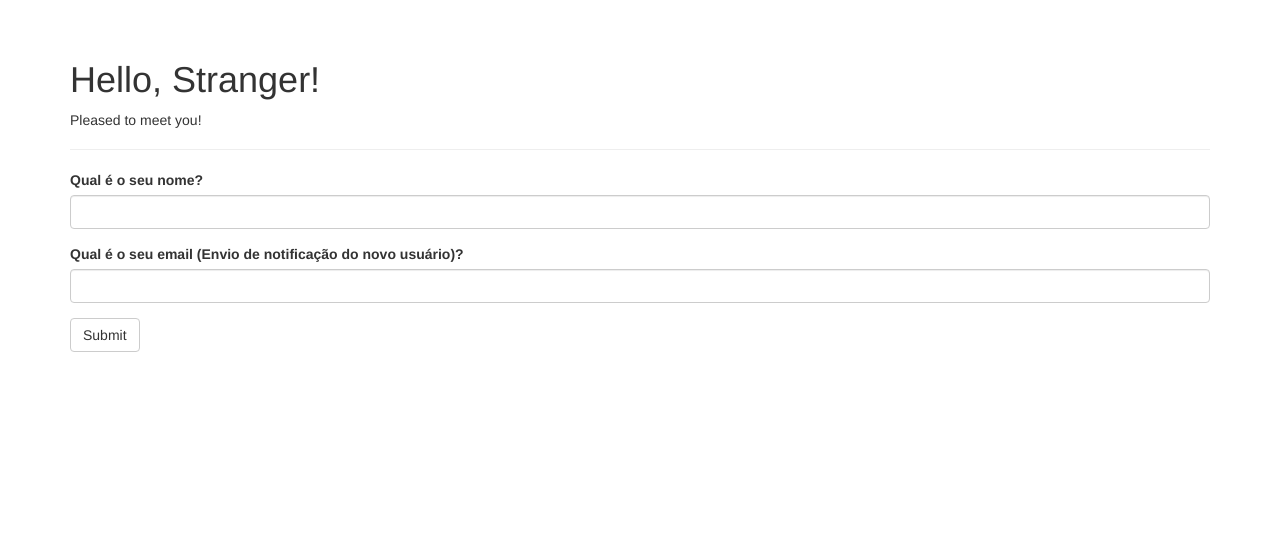
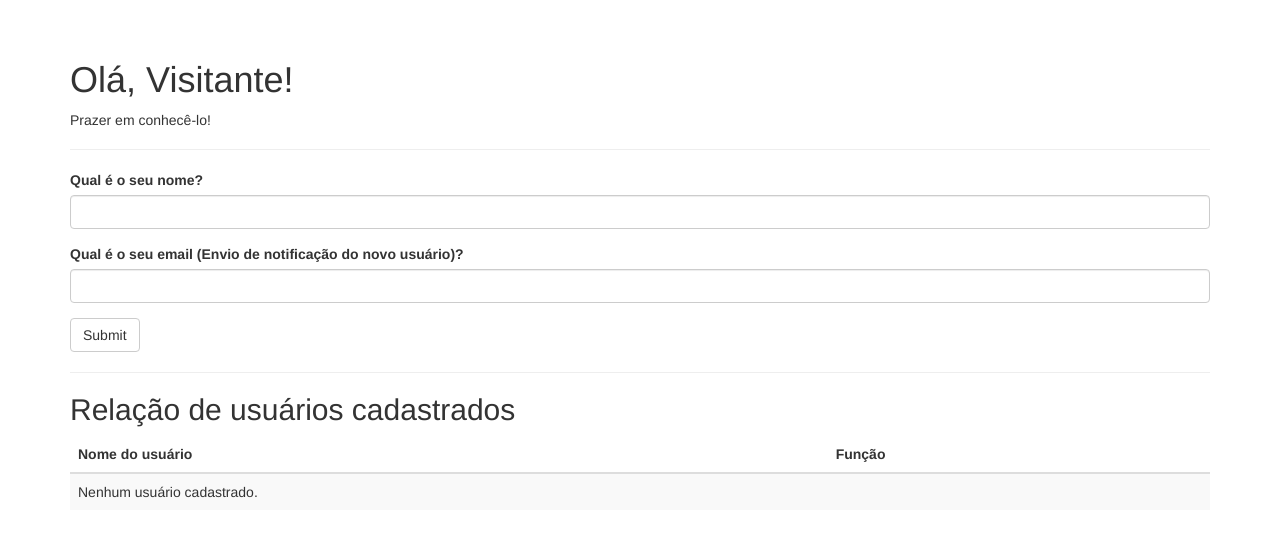
Before and after one commit to IFSP-PTBDSWS-Julio-Martin/Semana_13-Estrutura-Completa, a Flask app: page / in a window 1280 px wide. Shown: the part 52-589 px from the top of the page. Run offline with Flask 3, Linux system fonts and the light colour scheme; some libraries are stand-ins or nearby versions.

Commit message:
Update index.html

```diff
--- a/app/templates/index.html
+++ b/app/templates/index.html
@@ -1,16 +1,57 @@
+{# app/templates/index.html #}
 {% extends "base.html" %}
 {% import "bootstrap/wtf.html" as wtf %}
 
-{% block title %}Flasky{% endblock %}
+{% block title %}Avaliação contínua: Aula 080{% endblock %}
 
 {% block page_content %}
 <div class="page-header">
-    <h1>Hello, {% if name %}{{ name }}{% else %}Stranger{% endif %}!</h1>
-    {% if not known %}
-    <p>Pleased to meet you!</p>
-    {% else %}
-    <p>Happy to see you again!</p>
-    {% endif %}
+    <h1>Olá, {{ name or 'Visitante' }}!</h1>
+    <p>Prazer em conhecê-lo!</p>
+    {% with messages = get_flashed_messages(with_categories=true) %}
+      {% if messages %}
+        {% for category, message in messages %}
+          <div class="alert alert-{{ category }}">{{
+            message }}</div>
+        {% endfor %}
+      {% endif %}
+    {% endwith %}
 </div>
-{{ wtf.quick_form(form) }}
+
+<form method="post" action="{{ url_for('.index') }}">
+    {{ form.hidden_tag() }}
+    <div class="form-group">
+        {{ form.name.label(class="control-label") }}
+        {{ form.name(class="form-control") }}
+    </div>
+    <div class="form-group">
+        {{ form.email.label(class="control-label") }}
+        {{ form.email(class="form-control") }}
+    </div>
+    <div class="form-group">
+        {{ form.submit(class="btn btn-default") }}
+    </div>
+</form>
+
+<hr/>
+
+<h2>Relação de usuários cadastrados</h2>
+<table class="table table-striped">
+    <thead>
+        <tr>
+            <th>Nome do usuário</th>
+            <th>Função</th>
+        </tr>
+    </thead>
+    <tbody>
+        {% for u in users %}
+        <tr>
+            <td>{{ u.username }}</td>
+            <td>{% if u.role %}{{ u.role.name }}{% else %}User{% endif %}</td>
+        </tr>
+        {% else %}
+        <tr><td colspan="2">Nenhum usuário cadastrado.</td></tr>
+        {% endfor %}
+    </tbody>
+</table>
 {% endblock %}
```
